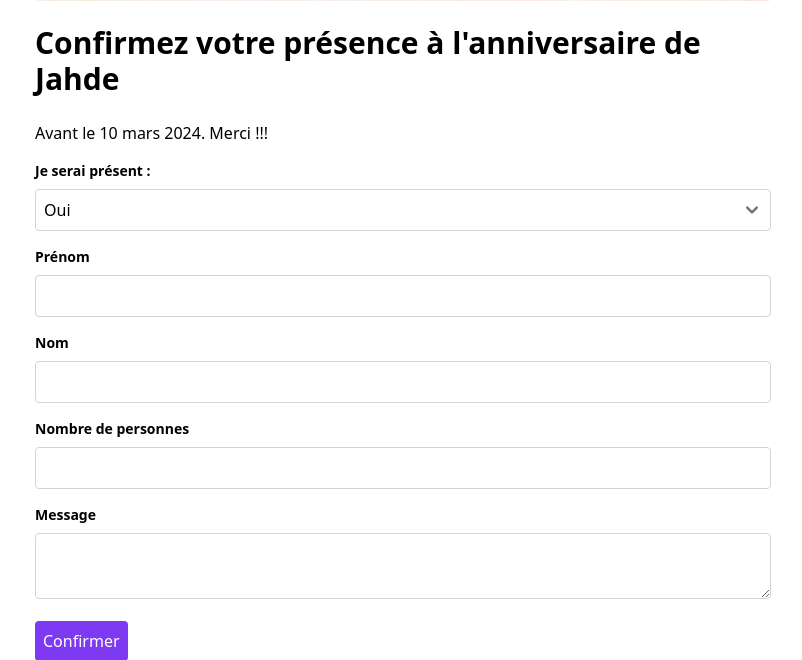
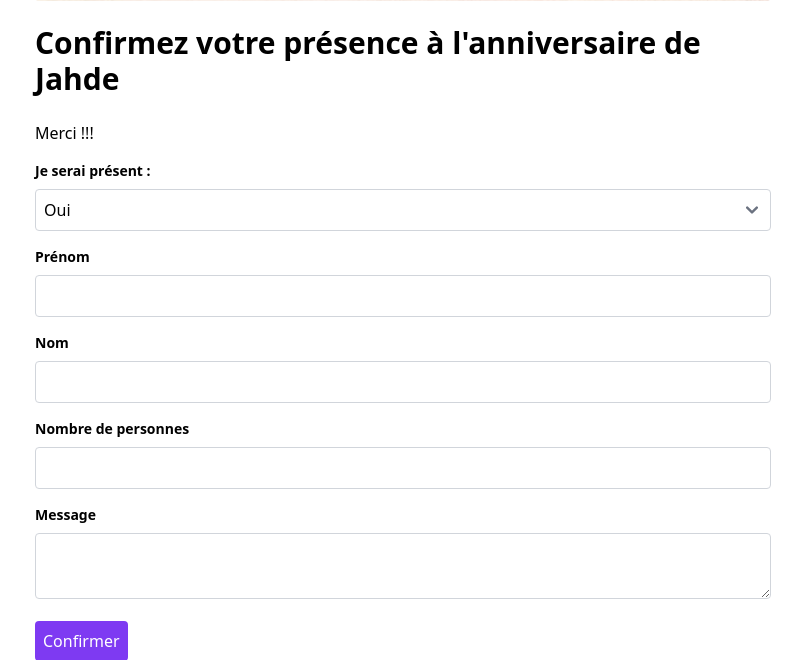
Before and after one commit to Gregson971/jahde-birthday-form, a Flask app: page / in a window 1280 px wide. Shown: the part 635-1295 px from the top of the page, without its empty margins (237-1039 px from the left). Run offline with Flask 3, Linux system fonts and the light colour scheme; style sheets or scripts are compiled from the project's sources; parts of the project's set-up code (start-up, migrations or seed data) failed here and were passed over; some libraries are stand-ins or nearby versions.

Commit message:
remove limit date

```diff
--- a/templates/index.html
+++ b/templates/index.html
@@ -5,7 +5,7 @@
     <img src="{{url_for('static',filename='images/header.png')}}" alt="Jahde" class="w-full rounded" />
 </div>
 <h1 class="text-3xl font-bold my-6">Confirmez votre présence à l'anniversaire de Jahde</h1>
-<p class="mb-4">Avant le 10 mars 2024. Merci !!!</p>
+<p class="mb-4">Merci !!!</p>
 <form action="/" method="post">
     {% if error_message %}
     <div class="bg-red-100 border border-red-400 text-red-700 px-4 py-3 rounded relative my-4" role="alert">
```
